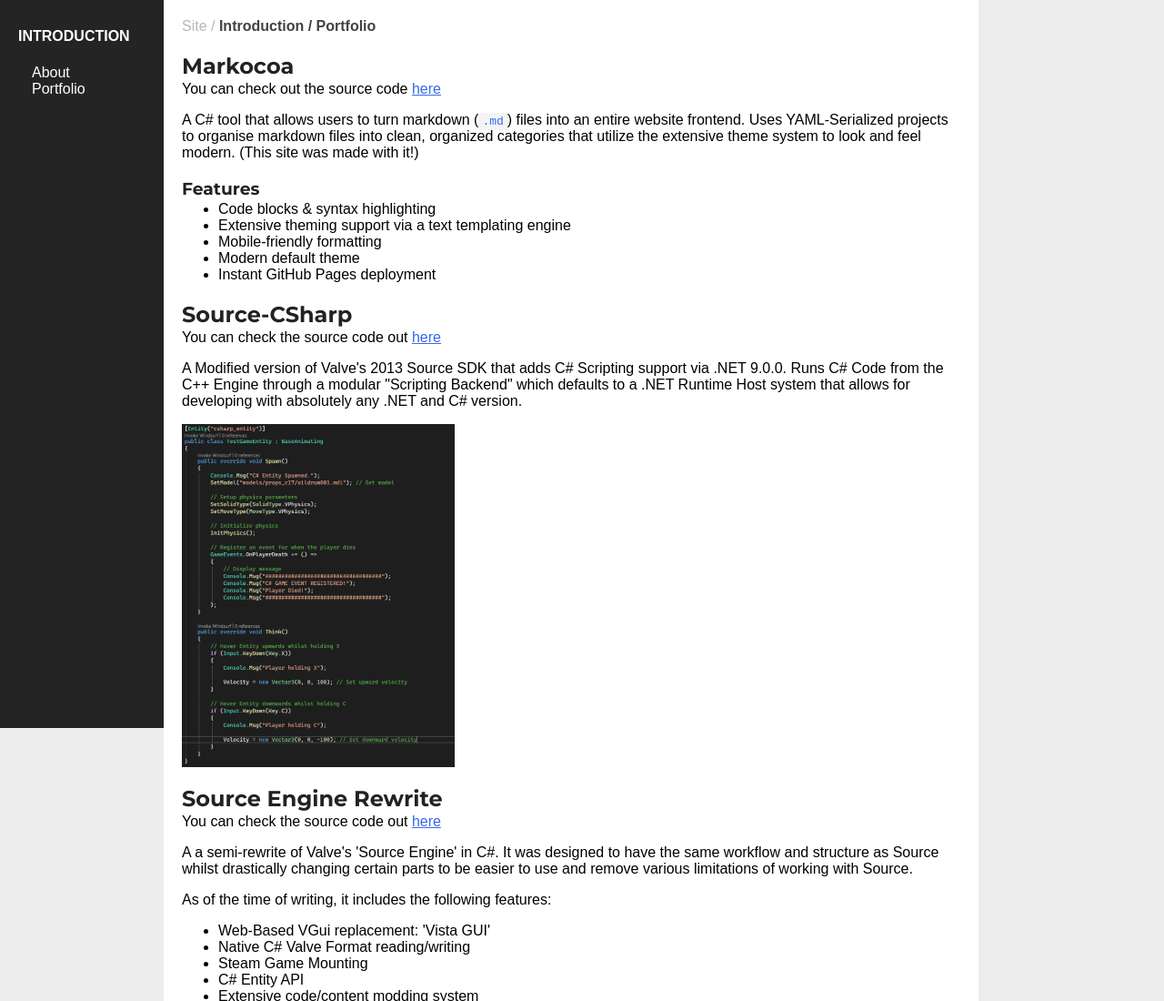
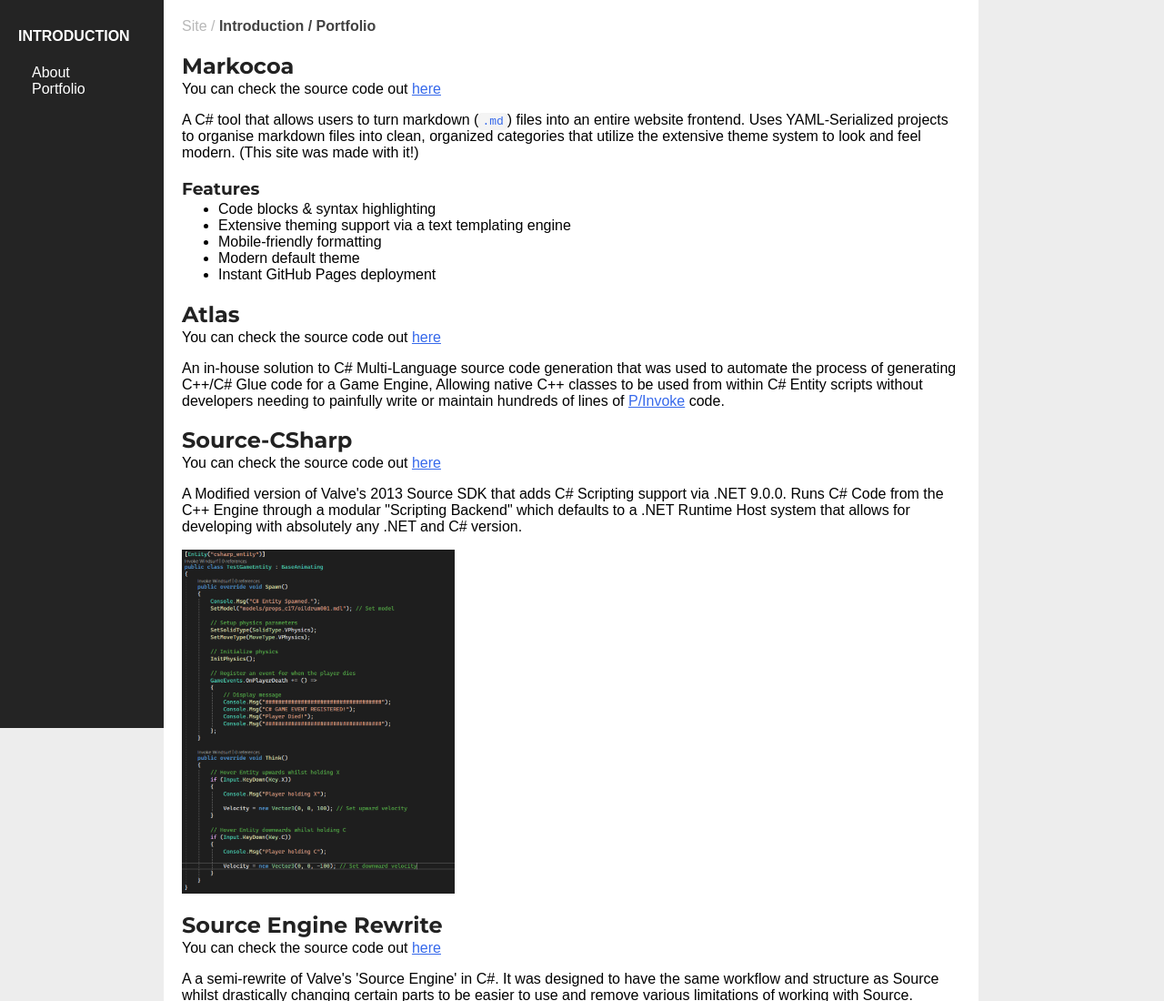
Before and after one commit to Tweety-Lab/TweetyLabDev, a plain HTML site: page Introduction/Portfolio.html in a window 1280 px wide. Shown: the top 1100 px of the page at 91% size. Drawn offline with nearby package versions, Linux system fonts and the light colour scheme.

Commit message:
Deploy to GitHub Pages.

```diff
--- a/Introduction/Portfolio.html
+++ b/Introduction/Portfolio.html
@@ -193,7 +193,7 @@
             <span style="color: #424242; font-weight: bold;">Introduction / Portfolio</span>
         </p>
 <h2 id="markocoa">Markocoa</h2>
-<p>You can check out the source code <a href="https://github.com/Tweety-Lab/Markocoa">here</a></p>
+<p>You can check the source code out <a href="https://github.com/Tweety-Lab/Markocoa">here</a></p>
 <p>A C# tool that allows users to turn markdown (<code>.md</code>) files into an entire website frontend. Uses YAML-Serialized projects to organise markdown files into clean, organized categories that utilize the extensive theme system to look and feel modern. (This site was made with it!)</p>
 <h3 id="features">Features</h3>
 <ul>
@@ -203,6 +203,9 @@
 <li>Modern default theme</li>
 <li>Instant GitHub Pages deployment</li>
 </ul>
+<h2 id="atlas">Atlas</h2>
+<p>You can check the source code out <a href="https://github.com/Vista-Source/Atlas">here</a></p>
+<p>An in-house solution to C# Multi-Language source code generation that was used to automate the process of generating C++/C# Glue code for a Game Engine, Allowing native C++ classes to be used from within C# Entity scripts without developers needing to painfully write or maintain hundreds of lines of <a href="https://learn.microsoft.com/en-us/dotnet/standard/native-interop/pinvoke">P/Invoke</a> code.</p>
 <h2 id="source-csharp">Source-CSharp</h2>
 <p>You can check the source code out <a href="https://github.com/Tweety-Lab/source-csharp">here</a></p>
 <p>A Modified version of Valve's 2013 Source SDK that adds C# Scripting support via .NET 9.0.0. Runs C# Code from the C++ Engine through a modular &quot;Scripting Backend&quot; which defaults to a .NET Runtime Host system that allows for developing with absolutely any .NET and C# version.</p>
```
